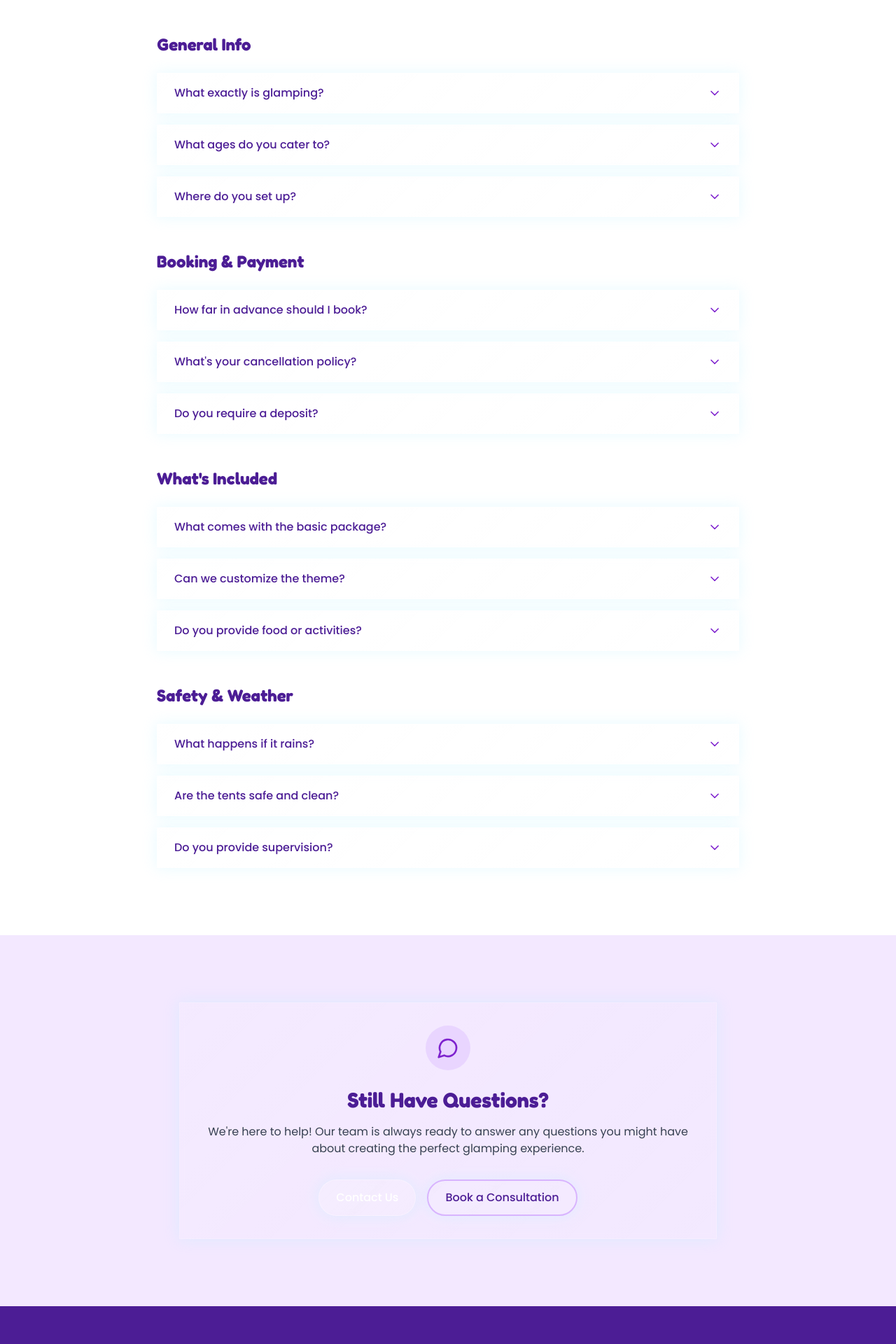
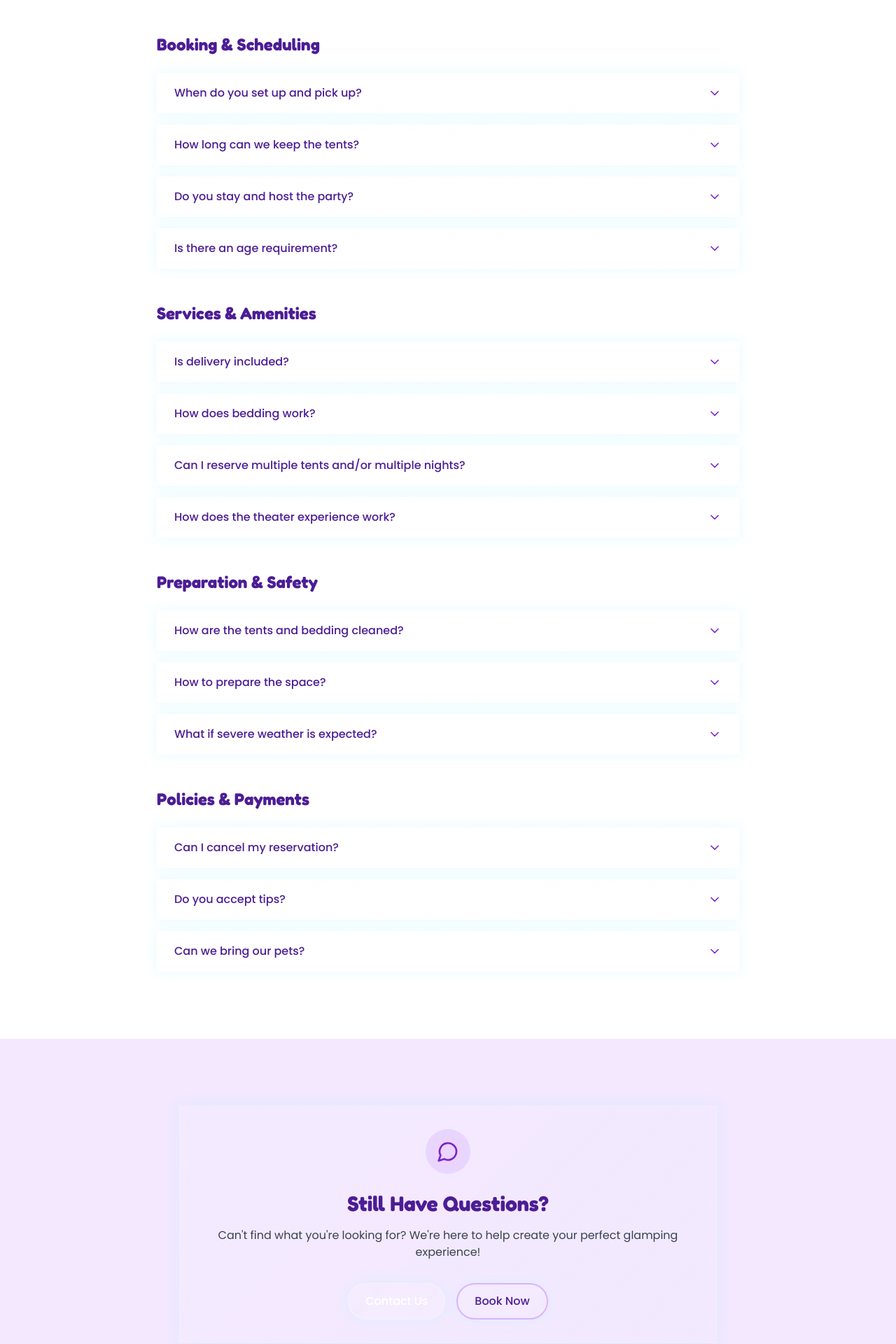
Before and after one commit to garrettm19/glampingwny, a React (Vite) app: page /faq in a window 1280 px wide. Shown: the part 340-2260 px from the top of the page at 70% size. Built offline with nearby package versions, Linux system fonts and the light colour scheme.

Commit message:
Update FAQ page with new content

```diff
--- a/src/pages/FAQPage.tsx
+++ b/src/pages/FAQPage.tsx
@@ -2,75 +2,83 @@ import React from 'react';
 import { Helmet } from 'react-helmet-async';
 import { motion } from 'framer-motion';
 import FAQAccordion from '../components/ui/FAQAccordion';
-import { MessageCircle } from 'lucide-react';
+import { MessageCircle, Clock, MapPin, Bed, Sun, CreditCard, CloudLightning, Shield, Dog } from 'lucide-react';
 
 const FAQPage: React.FC = () => {
   const faqSections = [
     {
-      title: "General Info",
+      title: "Booking & Scheduling",
       questions: [
         {
-          question: "What exactly is glamping?",
-          answer: "Think of glamping as camping's luxurious cousin! We combine the fun of sleeping in tents with all the comforts of home. Our setups include cozy beds, beautiful decorations, and real bathrooms nearby. It's perfect for kids who want adventure without roughing it."
+          question: "When do you set up and pick up?",
+          answer: "Your set up + clean up times may vary due to your location & various factors, but you can expect us to arrive for set up no later than 4pm & return to clean up sometime after 10am. We will outreach one week prior to your reservation with an estimated time of arrival."
         },
         {
-          question: "What ages do you cater to?",
-          answer: "We create magical experiences for children ages 4-12, with specially designed setups for different age groups. Our tents and activities are customized to ensure age-appropriate fun and safety for everyone!"
+          question: "How long can we keep the tents?",
+          answer: "Our standard package is for a one night rental with the option to add additional nights, if available."
         },
         {
-          question: "Where do you set up?",
-          answer: "We bring the magic to you! We set up in backyards, parks (with permits), and other outdoor spaces within Western New York. We just need a flat area of about 15×15 feet per tent and easy access for our equipment."
+          question: "Do you stay and host the party?",
+          answer: "We don't stay and host the party, but we ensure everything is set up just as you need it."
+        },
+        {
+          question: "Is there an age requirement?",
+          answer: "We ask that all guests be 5 and over."
         }
       ]
     },
     {
-      title: "Booking & Payment",
+      title: "Services & Amenities",
       questions: [
         {
-          question: "How far in advance should I book?",
-          answer: "We recommend booking 4-6 weeks ahead, especially for weekend dates and summer months (May-September). Some dates book up to 3 months in advance! But don't worry if you're planning last minute – we sometimes have availability for spontaneous celebrations."
+          question: "Is delivery included?",
+          answer: "We offer delivery, setup, and cleanup at no extra charge if you are within a 20-mile radius of Hamburg, New York (14075). Anything outside of 20 miles will have an additional travel fee. See Areas We Service for detailed information."
         },
         {
-          question: "What's your cancellation policy?",
-          answer: "We understand plans can change! You'll get a full refund if you cancel 14+ days before your event. Cancellations within 7-14 days receive a 50% refund or the option to reschedule. For last-minute cancellations (less than 7 days), we offer rescheduling options based on availability."
+          question: "How does bedding work?",
+          answer: "For both our outdoor glamping and indoor glamping experience, we provide a standard bed sheet, pillows, and light décor blanket for each bed."
         },
         {
-          question: "Do you require a deposit?",
-          answer: "Yes, we ask for a 50% deposit to secure your date, with the remaining balance due 7 days before your event. This helps us ensure we have all the perfect decorations and supplies ready for your special day!"
+          question: "Can I reserve multiple tents and/or multiple nights?",
+          answer: "Yes, depending on availability."
+        },
+        {
+          question: "How does the theater experience work?",
+          answer: "Our theater comes with a screen and wireless projector that connects to your home wi-fi to stream Netflix, Hulu, etc. You can also connect to a computer with the included HDMI to show content from your own device."
         }
       ]
     },
     {
-      title: "What's Included",
+      title: "Preparation & Safety",
       questions: [
         {
-          question: "What comes with the basic package?",
-          answer: "Our basic package includes the tent setup, cozy sleeping arrangements, ambient lighting (including our signature fairy lights!), basic decorations, and morning continental breakfast. We also provide a picnic table setup and access to our party planning guide."
+          question: "How are the tents and bedding cleaned?",
+          answer: "All décor linens are washed with a fragrance free hypoallergenic detergent after each use. Trays and other accessories are cleaned and disinfected."
         },
         {
-          question: "Can we customize the theme?",
-          answer: "Absolutely! We love bringing your vision to life. From princess parties to dinosaur adventures, we have tons of themes to choose from. We can even create custom themes to match your child's specific interests!"
+          question: "How to prepare the space?",
+          answer: "Please review our setup checklists based on your package: Indoor Teepee Checklist, Standard 16ft Bell Tent Checklist, or 23ft Bell Tent Checklist."
         },
         {
-          question: "Do you provide food or activities?",
-          answer: "While our basic package doesn't include food (except breakfast), we offer various add-ons like s'mores kits, movie night setups, and craft stations. We're also happy to recommend local caterers who specialize in kid-friendly party food!"
+          question: "What if severe weather is expected?",
+          answer: "The Outdoor Bell Tent canvas is 100% rainproof. If light rain is expected, we will set up your outdoor glamping experience as normal; we will not accept cancellations for rain. In the event that severe wind or lightning is predicted, we reserve the right to cancel your reservation with a full refund. We don't want to risk putting any of our guests in danger or damage our tents."
         }
       ]
     },
     {
-      title: "Safety & Weather",
+      title: "Policies & Payments",
       questions: [
         {
-          question: "What happens if it rains?",
-          answer: "Don't worry – we've got you covered! Our tents are weather-resistant and we monitor forecasts closely. In case of severe weather, we offer flexible rescheduling or can move the setup indoors if space allows. We'll communicate with you well in advance if weather might be an issue."
+          question: "Can I cancel my reservation?",
+          answer: "Life happens, plans change. We totally get it! We want you to have the best time as possible, so we don't like charging fees. If your plans change and you wish to cancel for any reason at all, contact us no later than 14 days of your booking date to receive a full refund. There are no refunds for any cancellation less than 14 days before the booking date, however the full amount paid can be applied to a different date."
         },
         {
-          question: "Are the tents safe and clean?",
-          answer: "Safety and cleanliness are our top priorities! All our equipment is thoroughly sanitized between uses, and we follow strict safety protocols. Our tents are fire-retardant, properly secured, and we use child-safe materials throughout the setup."
+          question: "Do you accept tips?",
+          answer: "We sincerely appreciate your recognition of the hard work and love that goes into our setups! While tipping is not expected, any gratuities received will be shared with our amazing glamping team who assisted with the setup and cleanup. Thank you for your kind appreciation and generosity!"
         },
         {
-          question: "Do you provide supervision?",
-          answer: "While we handle all setup and teardown, parents/guardians need to provide supervision during the party. We're happy to recommend local qualified babysitters if you need extra help during the celebration!"
+          question: "Can we bring our pets?",
+          answer: "We are pet friendly, however your pets must be very well behaved. If your pets like to chase wildlife, the bell tent will NOT contain them in the tents. Pets should never be left unattended in the tent. Any damages due to pet or human alike, are subject to damage charges. Please notify us if you will be having your furry friends join you. The pet fee is $20 for the first pet and $30 for the second. Maximum is 2 pets."
         }
       ]
     }
@@ -110,7 +118,7 @@ const FAQPage: React.FC = () => {
               Frequently Asked Questions
             </h1>
             <p className="text-xl text-white/90">
-              Hear from parents like you — before they booked!
+              Everything you need to know about our magical glamping experiences.
             </p>
           </motion.div>
         </div>
@@ -137,7 +145,7 @@ const FAQPage: React.FC = () => {
         </div>
       </section>
 
-      {/* Still Have Questions */}
+      {/* Contact Section */}
       <section className="section bg-primary-50">
         <div className="container-custom">
           <motion.div
@@ -155,23 +163,25 @@ const FAQPage: React.FC = () => {
                 Still Have Questions?
               </h2>
               <p className="text-gray-700 mb-8">
-                We're here to help! Our team is always ready to answer any questions you might have about creating the perfect glamping experience.
+                Can't find what you're looking for? We're here to help create your perfect glamping experience!
               </p>
               <div className="flex flex-wrap justify-center gap-4">
-                <motion.button
+                <motion.a
+                  href="/contact"
                   className="btn btn-primary"
                   whileHover={{ scale: 1.05 }}
                   whileTap={{ scale: 0.95 }}
                 >
                   Contact Us
-                </motion.button>
-                <motion.button
+                </motion.a>
+                <motion.a
+                  href="/book-now"
                   className="btn btn-outline border-primary-200 text-primary-900 hover:bg-primary-50"
                   whileHover={{ scale: 1.05 }}
                   whileTap={{ scale: 0.95 }}
                 >
-                  Book a Consultation
-                </motion.button>
+                  Book Now
+                </motion.a>
               </div>
             </div>
           </motion.div>
```
